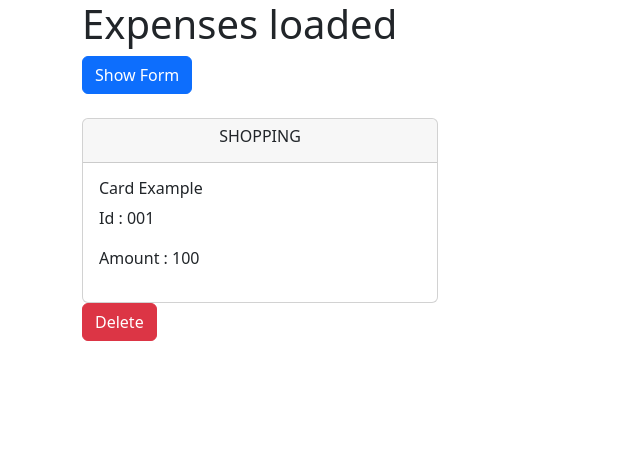
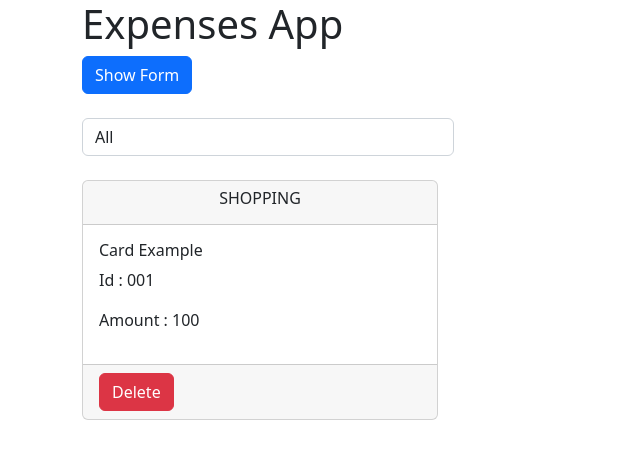
Before and after one commit to sujay004/react-workout-syne, a React (Create React App) app: page / in a window 1280 px wide. Shown: the top 458 px of the page, without its empty margins (0-640 px from the left). Built offline with nearby package versions, Linux system fonts and the light colour scheme.

Commit message:
Filter implementation using functional props

```diff
--- a/src/Components/Expenses/ExpenseItem/ExpenseItem.jsx
+++ b/src/Components/Expenses/ExpenseItem/ExpenseItem.jsx
@@ -16,8 +16,13 @@ const ExpenseItem = (props)=>{
             <p>Id : {props.expnese.id}</p>
             <p> Amount : {props.expnese.amount}</p>
             </div>
+            <div className="card-footer">
+            <button className="btn btn-danger" onClick={deleteExpense}>Delete</button>
+            </div>
+
         </div>
-        <button className="btn btn-danger" onClick={deleteExpense}>Delete</button>
+
+
     </div>
     )
 }
--- a/src/Components/Expenses/Expenses.jsx
+++ b/src/Components/Expenses/Expenses.jsx
@@ -9,6 +9,7 @@ const Expenses = ()=>{
         title:'Shopping',
         amount:100
     }];
+    let [filterAmountList,setFilterAmountList] = useState(['All',INTITAL_VALUE[0].amount.toString()])
     const [expnese,setExpnese]= useState(INTITAL_VALUE)
 
     let [addShowState,setShowState] = useState(false);
@@ -25,17 +26,37 @@ const Expenses = ()=>{
         console.log('inout value from child',submitResult,expnese )
         setExpnese([submitResult,...expnese])
         console.log('After added expnese value',expnese)
+        setFilterAmountList(prevValue=>[...prevValue,submitResult.amount])
     }
     const deleteExpense = (idValue)=>{
         console.log('card id value  ',idValue )
         // setExpnese(expnese.filter(e=>e.id!=idValue))
         setExpnese(prevExpense=>prevExpense.filter(e=>e.id!=idValue))
     }
+    const amountChange =(e)=>{
+        console.log('amount chnaged value  ',e.target.value)
+        let selectedAmount =e.target.value;
+        setExpnese(prevExpense=>prevExpense.filter(e=>{
+                console.log(e)
+                if(e.amount=='All'){
+                 return setExpnese([...INTITAL_VALUE])
+                }
+            return e.amount==selectedAmount.toString()}))
+    }
 
     return (
         <div className="container">
-            <h1>Expenses loaded</h1>
+            <h1>Expenses App</h1>
+            <div className="col-4">
             <button className="btn btn-primary" onClick={changeState} >Show Form</button>
+            </div>
+
+            <br />
+            <div className="col-4">
+                <select className="form-control" name="filter" id="filter" onChange={amountChange}>
+                    { filterAmountList.map(e=> <option key={e.id} value={e}>{e}</option>)}
+                </select>
+            </div>
             <div className="row mb-3 mt-2">
                 {/* {addShowState?<AddExpenseForm>:null} */}
                 {addShowState&& <AddExpenseForm closeForm={closeForm} onSubmit={onSubmit}></AddExpenseForm>}
@@ -44,6 +65,7 @@ const Expenses = ()=>{
             <div className="row">
                 {expnese.map(e=> <ExpenseItem expnese={e} key={e.id} deleteExpense={deleteExpense}></ExpenseItem>)}
             </div>
+
         </div>
     )
 }
```
Also changed, not shown: src/Components/Expenses/FilterList/FilterList.jsx (added, +14 -0 lines).
